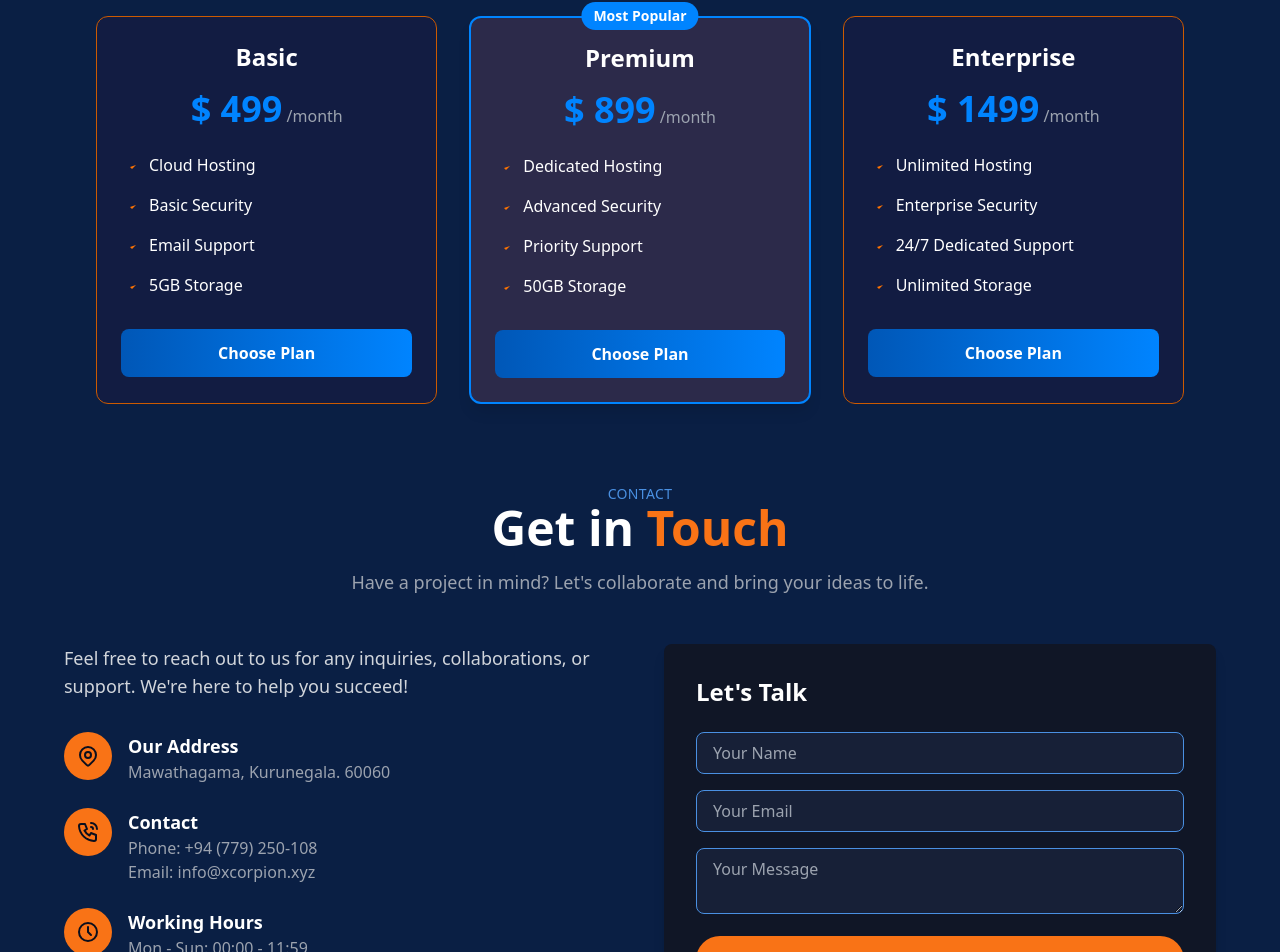
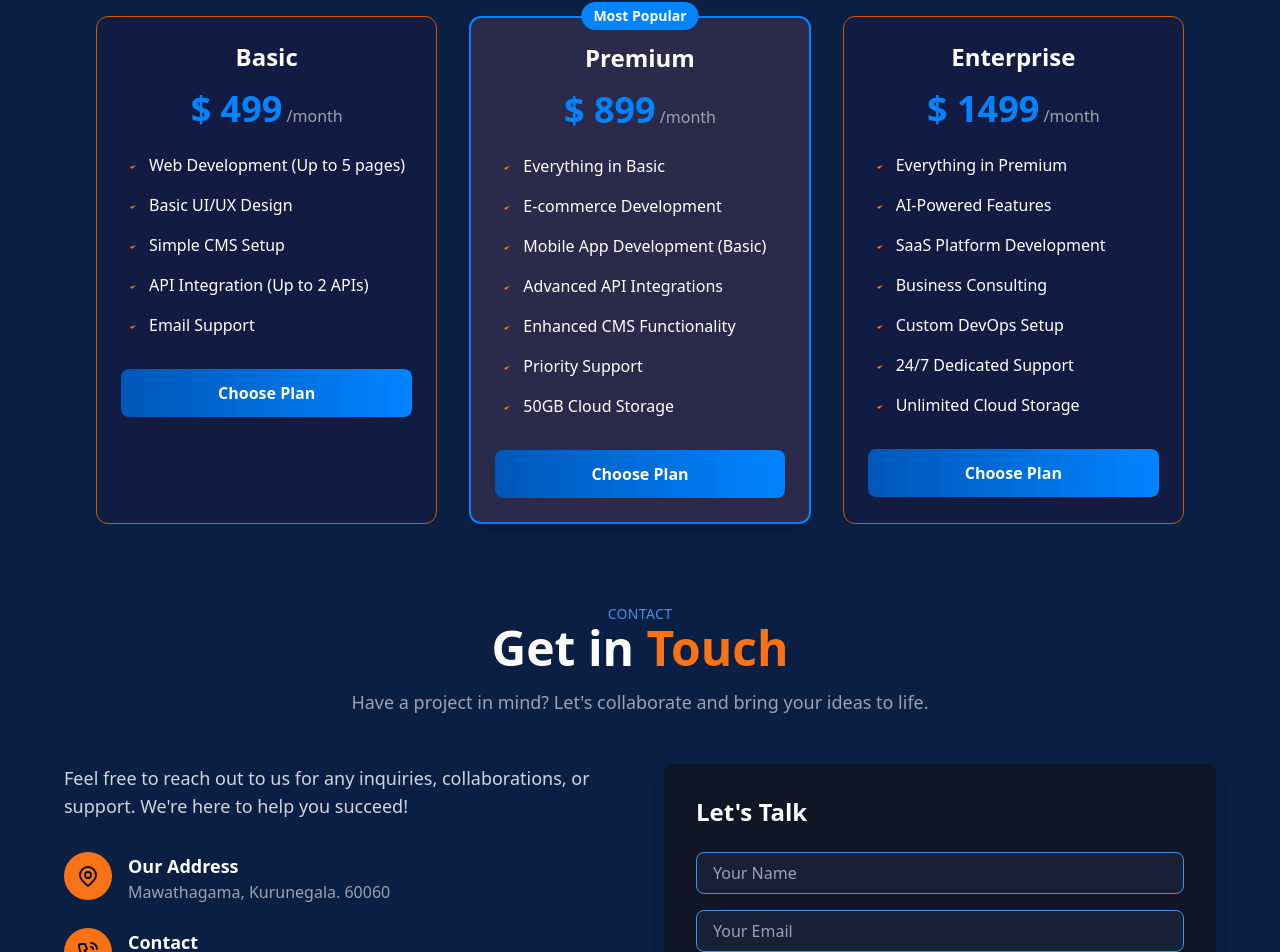
Before and after one commit to chathuraprasanga/xcorpion_landing, a React (Vite) app: page / in a window 1280 px wide. Shown: the part 3735-4687 px from the top of the page. Built offline with nearby package versions, Linux system fonts and the light colour scheme.

Commit message:
new fixes

```diff
--- a/src/components/ContactUs.tsx
+++ b/src/components/ContactUs.tsx
@@ -1,4 +1,41 @@
+import {useState} from "react";
+
 const ContactUs = () => {
+    const [formData, setFormData] = useState({ name: "", email: "", message: "" });
+    const [status, setStatus] = useState("");
+
+    const handleChange = (e: React.ChangeEvent<HTMLInputElement | HTMLTextAreaElement>) => {
+        setFormData({ ...formData, [e.target.name]: e.target.value });
+    };
+
+    const handleSubmit = async (e: React.FormEvent) => {
+        e.preventDefault();
+        setStatus("Sending...");
+
+        try {
+            const response = await fetch("https://wd-server.xcorpion.xyz/api/v1/public/send-email", {
+                method: "POST",
+                headers: { "Content-Type": "application/json" },
+                body: JSON.stringify({
+                    email: formData.email,
+                    subject: `New message from ${formData.name} in XCORPION Page`,
+                    message: formData.message,
+                }),
+            });
+
+            const data = await response.json();
+
+            if (response.ok) {
+                setStatus("Message sent successfully!");
+                setFormData({ name: "", email: "", message: "" });
+            } else {
+                setStatus(data.error || "Something went wrong.");
+            }
+        } catch (error) {
+            console.error("Error sending email:", error);
+            setStatus("Failed to send message.");
+        }
+    };
     return (
         <>
             <section className="bg-primary-100 text-white py-20" id="contact">
@@ -78,30 +115,51 @@ const ContactUs = () => {
                         </div>
 
                         {/* Contact Form */}
+                        {/* Contact Form */}
                         <div className="bg-[#101626] p-8 rounded-lg shadow-lg">
                             <h3 className="text-2xl font-bold text-white mb-6">Let's Talk</h3>
-                            <form action="https://fabform.io/f/xxxxx" method="post">
+                            <form onSubmit={handleSubmit}>
                                 <div className="mb-4">
-                                    <input type="text" id="name" name="name" required
-                                           className="w-full bg-[#172037] border border-[#4A90E2] py-2 px-4 text-white rounded-lg focus:outline-none focus:ring-2 focus:ring-[#F97316]"
-                                           placeholder="Your Name"/>
+                                    <input
+                                        type="text"
+                                        name="name"
+                                        value={formData.name}
+                                        onChange={handleChange}
+                                        required
+                                        className="w-full bg-[#172037] border border-[#4A90E2] py-2 px-4 text-white rounded-lg focus:outline-none focus:ring-2 focus:ring-[#F97316]"
+                                        placeholder="Your Name"
+                                    />
                                 </div>
                                 <div className="mb-4">
-                                    <input type="email" id="email" name="email" required
-                                           className="w-full bg-[#172037] border border-[#4A90E2] py-2 px-4 text-white rounded-lg focus:outline-none focus:ring-2 focus:ring-[#F97316]"
-                                           placeholder="Your Email"/>
+                                    <input
+                                        type="email"
+                                        name="email"
+                                        value={formData.email}
+                                        onChange={handleChange}
+                                        required
+                                        className="w-full bg-[#172037] border border-[#4A90E2] py-2 px-4 text-white rounded-lg focus:outline-none focus:ring-2 focus:ring-[#F97316]"
+                                        placeholder="Your Email"
+                                    />
                                 </div>
                                 <div className="mb-4">
-                                    <textarea id="message" name="message" required
-                                              className="w-full bg-[#172037] border border-[#4A90E2] py-2 px-4 text-white rounded-lg focus:outline-none focus:ring-2 focus:ring-[#F97316]"
-                                              placeholder="Your Message"></textarea>
+                            <textarea
+                                name="message"
+                                value={formData.message}
+                                onChange={handleChange}
+                                required
+                                className="w-full bg-[#172037] border border-[#4A90E2] py-2 px-4 text-white rounded-lg focus:outline-none focus:ring-2 focus:ring-[#F97316]"
+                                placeholder="Your Message"
+                            ></textarea>
                                 </div>
                                 <div className="text-center">
-                                    <button type="submit"
-                                            className="w-full bg-[#F97316] text-[#0A0F1E] font-semibold py-3 px-6 rounded-full hover:bg-[#FFA94D] transition">
+                                    <button
+                                        type="submit"
+                                        className="w-full bg-[#F97316] text-[#0A0F1E] font-semibold py-3 px-6 rounded-full hover:bg-[#FFA94D] transition"
+                                    >
                                         Send Message
                                     </button>
                                 </div>
+                                {status && <p className="text-center mt-4 text-gray-300">{status}</p>}
                             </form>
                         </div>
                     </div>
--- a/src/components/Pricing.tsx
+++ b/src/components/Pricing.tsx
@@ -1,9 +1,7 @@
-
 const Pricing = () => {
-
     return (
         <>
-            <div id="pricing" className=" md:px-20 lg:px-20 bg-primary-100">
+            <div id="pricing" className="md:px-20 lg:px-20 bg-primary-100">
                 <div className="container mx-auto px-4">
                     {/* Section Title */}
                     <div className="mb-12 text-center">
@@ -32,7 +30,13 @@ const Pricing = () => {
                             </div>
                             <div className="mt-6">
                                 <ul className="mb-8 space-y-4">
-                                    {["Cloud Hosting", "Basic Security", "Email Support", "5GB Storage"].map((feature, idx) => (
+                                    {[
+                                        "Web Development (Up to 5 pages)",
+                                        "Basic UI/UX Design",
+                                        "Simple CMS Setup",
+                                        "API Integration (Up to 2 APIs)",
+                                        "Email Support"
+                                    ].map((feature, idx) => (
                                         <li key={idx} className="flex items-center">
                                             <svg className="mr-2 h-5 w-5 text-secondary-400" viewBox="0 0 20 20"
                                                  fill="currentColor">
@@ -46,13 +50,12 @@ const Pricing = () => {
                                     <button
                                         className="w-full py-3 px-6 text-white font-semibold rounded-lg bg-gradient-to-r from-primary-300 to-primary-400 hover:from-primary-400 hover:to-primary-500 transition">
                                         Choose Plan
-
                                     </button>
                                 </a>
                             </div>
                         </div>
 
-                        {/* Premium Plan (Most Popular) */}
+                        {/* Premium Plan */}
                         <div
                             className="relative bg-accent-300 border-2 border-primary-400 rounded-xl p-6 shadow-lg transition hover:scale-105">
                             <div
@@ -68,7 +71,15 @@ const Pricing = () => {
                             </div>
                             <div className="mt-6">
                                 <ul className="mb-8 space-y-4">
-                                    {["Dedicated Hosting", "Advanced Security", "Priority Support", "50GB Storage"].map((feature, idx) => (
+                                    {[
+                                        "Everything in Basic",
+                                        "E-commerce Development",
+                                        "Mobile App Development (Basic)",
+                                        "Advanced API Integrations",
+                                        "Enhanced CMS Functionality",
+                                        "Priority Support",
+                                        "50GB Cloud Storage"
+                                    ].map((feature, idx) => (
                                         <li key={idx} className="flex items-center">
                                             <svg className="mr-2 h-5 w-5 text-secondary-400" viewBox="0 0 20 20"
                                                  fill="currentColor">
@@ -82,7 +93,6 @@ const Pricing = () => {
                                     <button
                                         className="w-full py-3 px-6 text-white font-semibold rounded-lg bg-gradient-to-r from-primary-300 to-primary-400 hover:from-primary-400 hover:to-primary-500 transition">
                                         Choose Plan
-
                                     </button>
                                 </a>
                             </div>
@@ -100,7 +110,15 @@ const Pricing = () => {
                             </div>
                             <div className="mt-6">
                                 <ul className="mb-8 space-y-4">
-                                    {["Unlimited Hosting", "Enterprise Security", "24/7 Dedicated Support", "Unlimited Storage"].map((feature, idx) => (
+                                    {[
+                                        "Everything in Premium",
+                                        "AI-Powered Features",
+                                        "SaaS Platform Development",
+                                        "Business Consulting",
+                                        "Custom DevOps Setup",
+                                        "24/7 Dedicated Support",
+                                        "Unlimited Cloud Storage"
+                                    ].map((feature, idx) => (
                                         <li key={idx} className="flex items-center">
                                             <svg className="mr-2 h-5 w-5 text-secondary-400" viewBox="0 0 20 20"
                                                  fill="currentColor">
@@ -114,7 +132,6 @@ const Pricing = () => {
                                     <button
                                         className="w-full py-3 px-6 text-white font-semibold rounded-lg bg-gradient-to-r from-primary-300 to-primary-400 hover:from-primary-400 hover:to-primary-500 transition">
                                         Choose Plan
-
                                     </button>
                                 </a>
                             </div>
@@ -124,7 +141,7 @@ const Pricing = () => {
                 </div>
             </div>
         </>
-    )
-}
+    );
+};
 
 export default Pricing;
```
